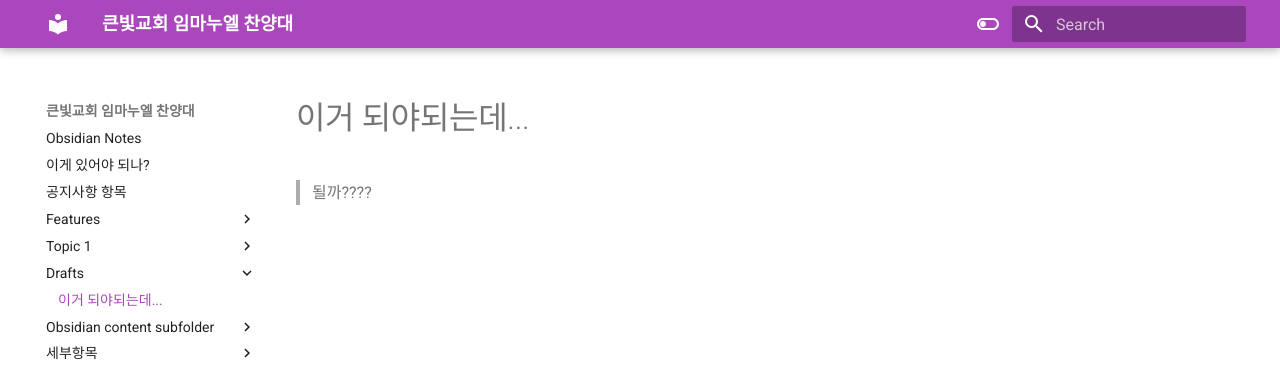
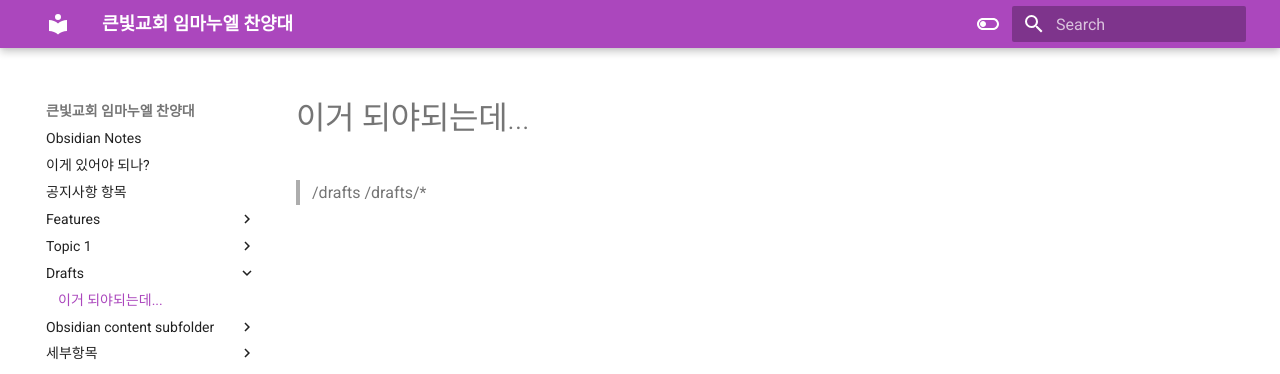
Before and after one commit to lkpc-choir/lkpc-choir.github.io, an MkDocs documentation site: the page built from docs/drafts/test.md, in a window 1280 px wide. Shown: the top 374 px of the page. Built offline with MkDocs 1.6.1 and Material for MkDocs 9.7.7, drawn with Linux system fonts in a browser that asks for light colours.

Commit message:
Update test.md

```diff
--- a/docs/drafts/test.md
+++ b/docs/drafts/test.md
@@ -7,4 +7,5 @@ hide:
 
 # 이거 되야되는데...
 
-> 될까????
+> /drafts
+> /drafts/*
```
